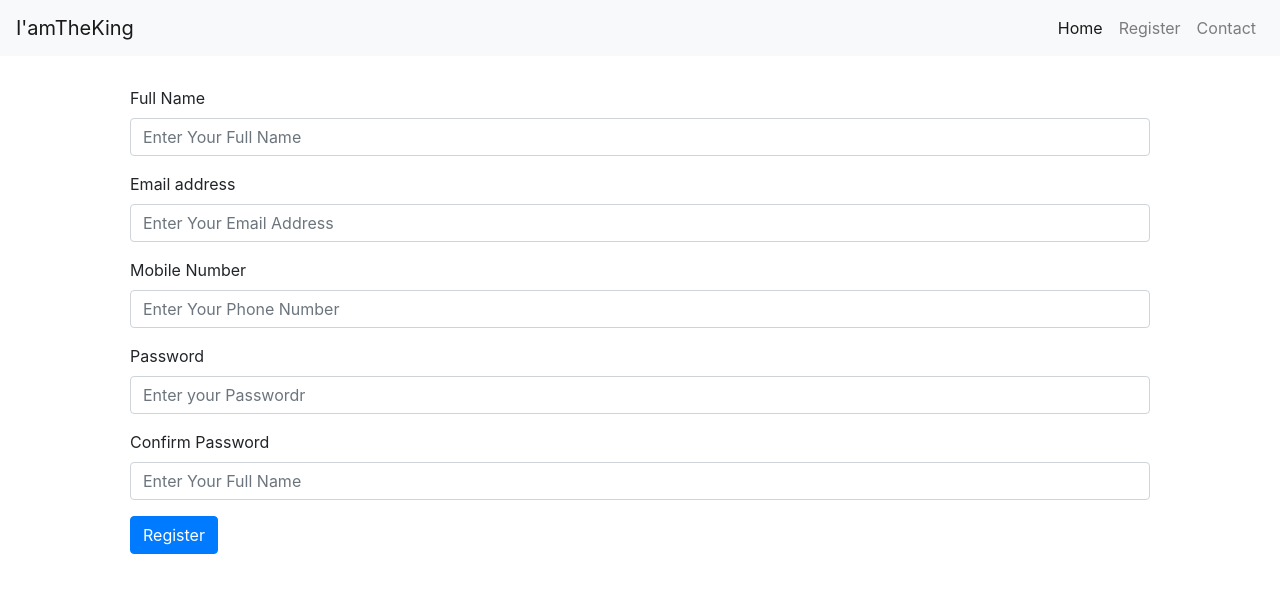
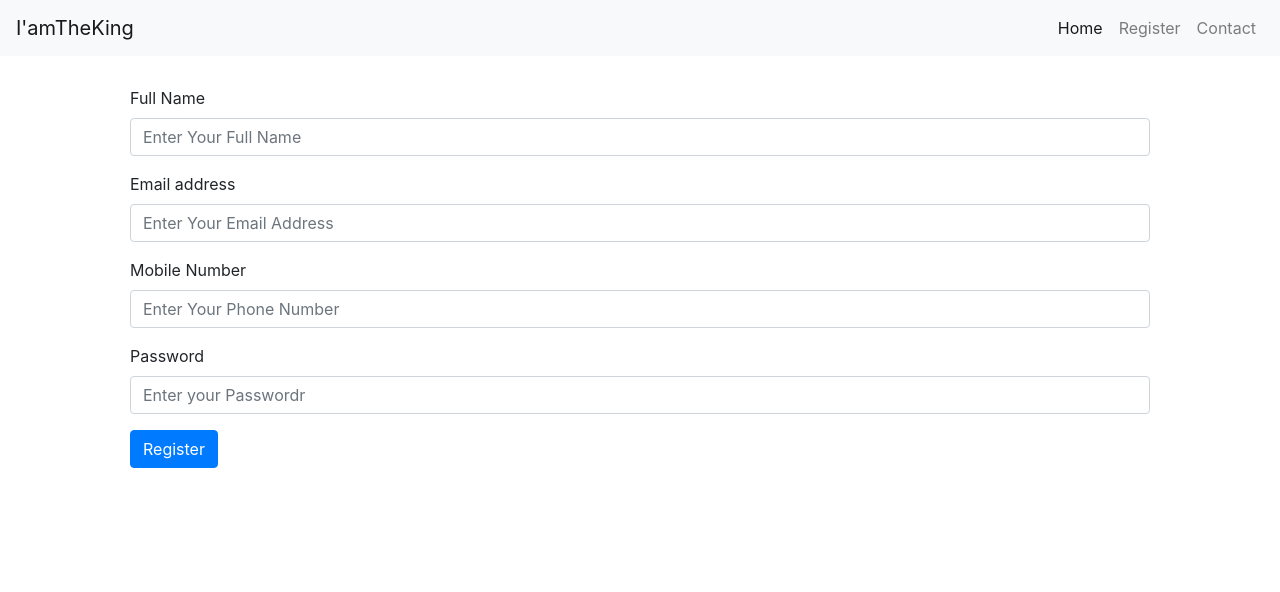
Before and after one commit to Nagendra234/Mern, a React (Create React App) app in the folder frontend/interface/: page /register in a window 1280 px wide. Shown: the top 592 px of the page. Built offline with nearby package versions, Linux system fonts and the light colour scheme.

Commit message:
register page modified

```diff
--- a/frontend/interface/src/components/Register.js
+++ b/frontend/interface/src/components/Register.js
@@ -1,5 +1,7 @@
 import React, { Component } from 'react'
+import axios from 'axios'
 import './style.css'
+//import { response } from 'express'
 class Register extends Component {
     constructor(props) {
         super(props)
@@ -10,57 +12,60 @@ class Register extends Component {
             phone: "",
             password: ""
         }
+        this.submitForm = this.submitForm.bind(this)
 
     }
-    changeName(event) {
+    handleChange = (event) => {
+        this.setState({ [event.target.name]: event.target.value })
+
+    }
+    submitForm = (event) => {
+        event.preventDefault()
+
+        const registered = {
+            name: this.state.name,
+            email: this.state.email,
+            phone: this.state.phone,
+            password: this.state.phone
+        }
+        axios.post('http://localhost:4000/register', registered)
+            .then(response => {
+                console.log(response.data)
+            })
+
         this.setState({
-            name: event.target.value
+            name: "",
+            email: "",
+            phone: "",
+            password: ""
         })
-    }
-    changeName(event) {
-        this.setState({
-            name: event.target.value
-        })
-    }
-    changePhone(event) {
-        this.setState({
-            phone: event.target.value
-        })
-    }
-    changePassword(event) {
-        this.setState({
-            password: event.target.value
-        })
+
     }
 
 
     render() {
         return (
             <div>
-                <form>
+                <form onSubmit={this.submitForm}>
                     <div class="form-group">
                         <label for="fullName" className="label-name"> Full Name</label>
-                        <input type="text" className="form-control" onChange={this.changeName}
+                        <input type="text" className="form-control" onChange={this.handleChange}
                             placeholder="Enter Your Full Name" name="name" value={this.state.name} required />
                     </div>
                     <div class="form-group">
                         <label for="email" className="label-name">Email address</label>
-                        <input type="email" className="form-control" onChange={this.changeEmail}
+                        <input type="email" className="form-control" onChange={this.handleChange}
                             placeholder="Enter Your Email Address" name="email" value={this.state.email} required />
                     </div>
                     <div class="form-group">
                         <label for="mobileNumber" className="label-name">Mobile Number</label>
-                        <input type="text" className="form-control" onChange={this.changePhone}
+                        <input type="text" className="form-control" onChange={this.handleChange}
                             placeholder="Enter Your Phone Number" name="phone" value={this.state.phone} required />
                     </div>
                     <div class="form-group">
                         <label for="password" className="label-name">Password</label>
-                        <input type="password" className="form-control" onChange={this.changePassword}
+                        <input type="password" className="form-control" onChange={this.handleChange}
                             placeholder="Enter your Passwordr" name="password" value={this.state.password} required />
-                    </div>
-                    <div class="form-group">
-                        <label for="confirmPass">Confirm Password</label>
-                        <input type="password" className="form-control" placeholder="Enter Your Full Name" />
                     </div>
                     <button type="submit" className="btn btn-primary">Register</button>
                 </form>
```
